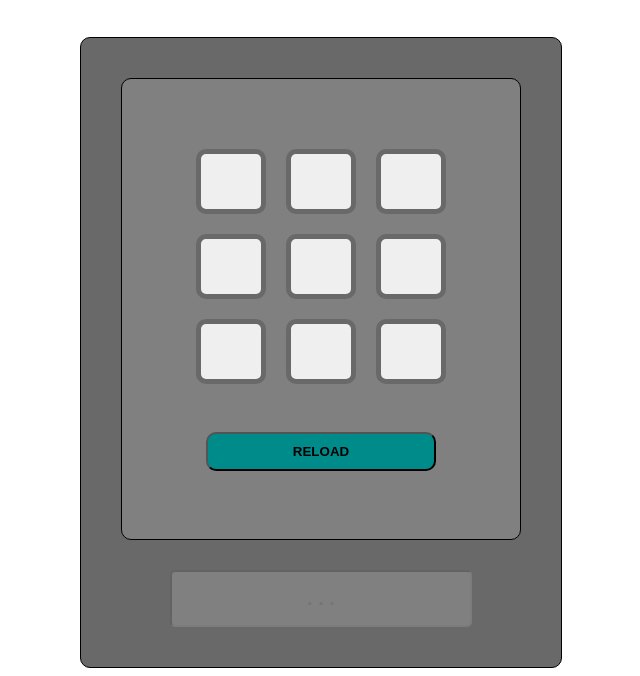
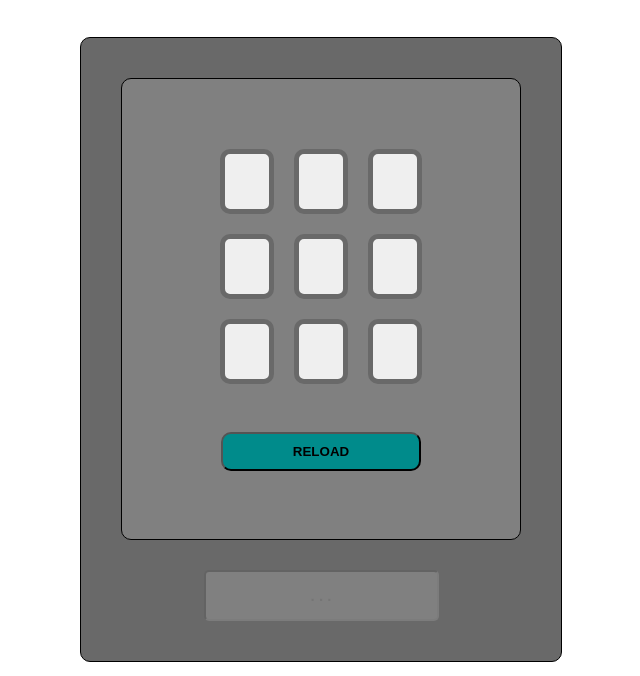
Before and after one commit to fepe2369/Basic-Tic-Tac-Toe, a plain HTML site: page index.html in a window 1280 px wide. Shown: the part 144-820 px from the top of the page, without its empty margins (319-959 px from the left). Drawn offline with Linux system fonts and the light colour scheme.

Commit message:
Update style.css

```diff
--- a/style.css
+++ b/style.css
@@ -7,10 +7,13 @@ h1{
   font-family: Impact, Haettenschweiler, 'Arial Narrow Bold', sans-serif;
   letter-spacing: 5px;
   font-size: 7.5vh;
+  min-width: 300px;
+
 }
 #cuerpo{
   border: solid 1px black;
   max-width: 400px;
+  min-width: 300px;
   min-height: 400px;
   margin: auto;
   padding-top: 60px;
@@ -23,6 +26,7 @@ h1{
   max-width: 400px;
   background-color: dimgray;
   padding: 40px;
+  min-width: 300px;
   margin: auto;
   min-height: 450px;
   border-radius: 10px;
@@ -30,7 +34,7 @@ h1{
 #reload{
   background-color: darkcyan;
   padding: 10px;
-  width: 230px;
+  width: 200px;
   font-weight: bold;
   margin-top: 20px;
   border-radius: 10px;
@@ -42,7 +46,6 @@ h1{
   border: solid 5px dimgray;
   padding: 20px;
   margin: 10px;
-  width: 70px;
   font-weight: bold;
   border-radius: 10px;
 }
@@ -53,6 +56,6 @@ h1{
   background-color: gray;
   border-radius: 5px;
   color: white;
-  font-size: 20px;
+  font-size: 15px;
   padding: 15px;
 }
```
